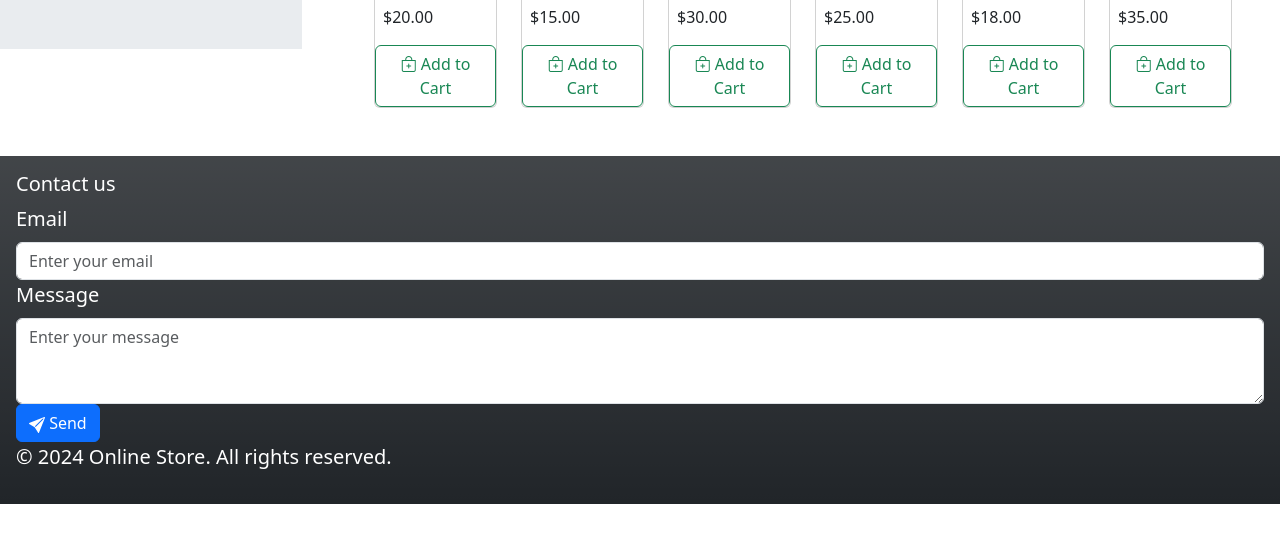
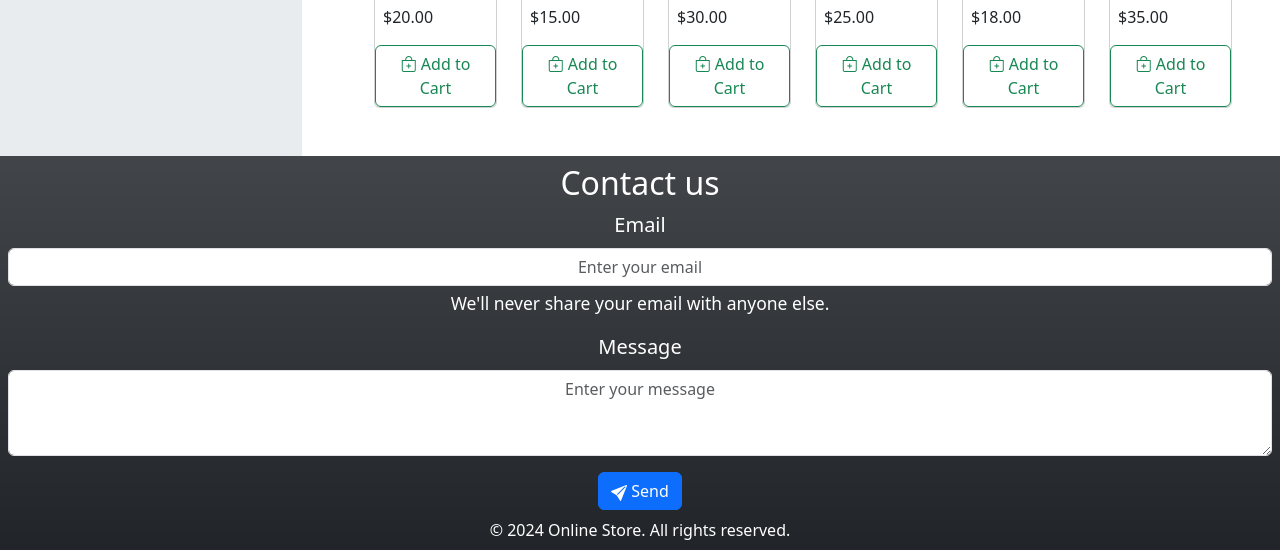
Before and after one commit to diw2425ccp/Web-Interface-Design, a plain HTML site: page Unit 3/exercise_u3_a3/unit3_activity3.html in a window 1280 px wide. Shown: the part 506-1056 px from the top of the page. Before the commit the page ends 1010 px from the top, so only its background shows below. Drawn offline with nearby package versions, Linux system fonts and the light colour scheme.

Commit message:
refactored bootstrap code

```diff
--- a/Unit 3/exercise_u3_a3/unit3_activity3.html
+++ b/Unit 3/exercise_u3_a3/unit3_activity3.html
@@ -25,7 +25,7 @@
     </header>
     <div class="row h-100">
         <div class="col-3">
-            <aside class=" p-5 d-flex flex-column  align-items-center bg-body-secondary">
+            <aside class=" p-5 d-flex flex-column  align-items-center bg-body-secondary h-100">
                 <h2 class="display-4">Categories</h2>
                 <ul class="list-unstyled h2">
                     <li>
@@ -124,21 +124,25 @@
         </div>
     </div>
 
-    <footer class=" text-white bg-gradient bg-dark p-3  fs-5 ">
+    <footer class="text-white bg-gradient bg-dark p-2 fs-5 text-center">
         <form>
-            <h5>Contact us</h5>
-            <label for="email" class="form-label">Email</label>
-            <input type="text" id="email" class="form-control" placeholder="Enter your email">
-            <label for="message" class="form-label">Message</label>
-            <textarea class="form-control" id="message" rows="3" placeholder="Enter your message"></textarea>
+            <h5 class="h2">Contact us</h5>
+            <div class="mb-3">
+                <label for="email" class="form-label">Email</label>
+                <input type="text" id="email" class="form-control text-center" placeholder="Enter your email">
+                <div class="form-text text-white">We'll never share your email with anyone else.</div>
+            </div>
+            <div class="mb-3">
+                <label for="message" class="form-label">Message</label>
+                <textarea class="form-control text-center" id="message" rows="3" placeholder="Enter your message"></textarea>
+            </div>
             <button type="submit" class="btn btn-primary">
                 <svg class="bi" width="16" height="16" fill="currentColor">
                     <use xlink:href="bootstrap-icons.svg#send-fill"></use>
                 </svg>
                 Send</button>
         </form>
-
-        <p>&copy; 2024 Online Store. All rights reserved.</p>
+        <p class="fs-6 mb-0 mt-2">&copy; 2024 Online Store. All rights reserved.</p>
     </footer>
 </div>
 </body>
```
Also changed, not shown: Unit 3/exercise_u3_a2/unit3_activity2.html (+3 -3 lines).
